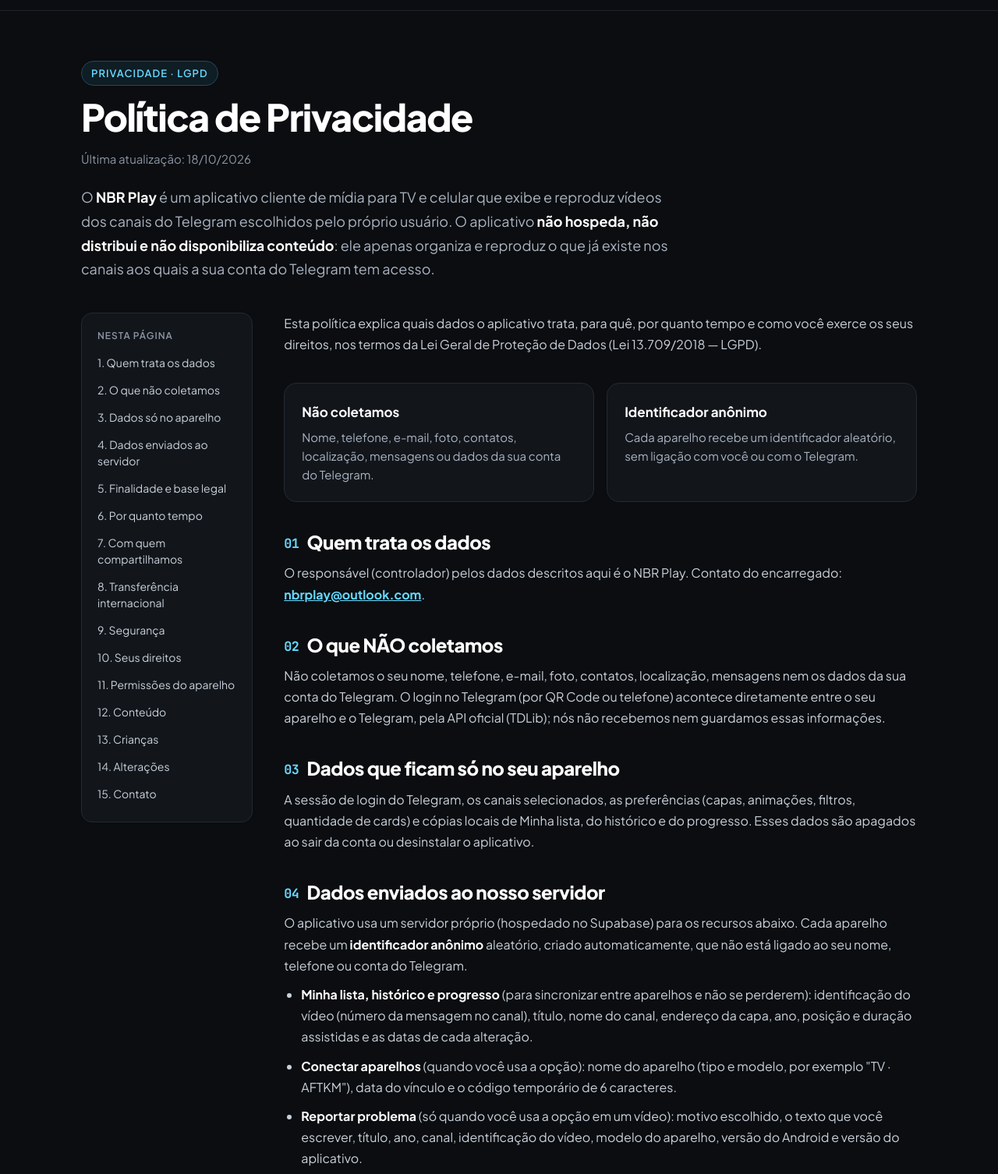
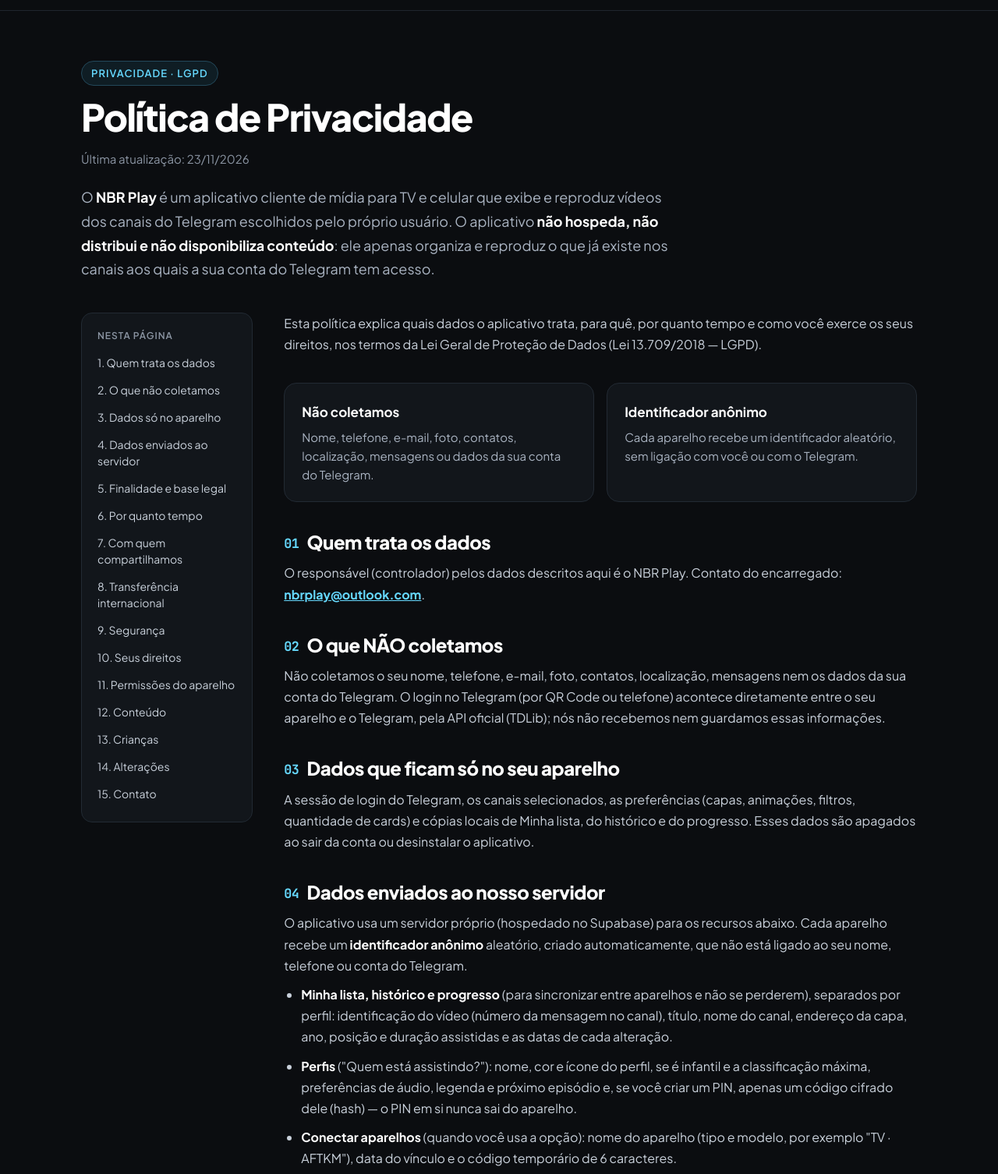
Before and after one commit to Nobrinho/ntv2, a plain HTML site: page site/index.html in a window 1280 px wide. Shown: the part 59-1565 px from the top of the page at 78% size. Drawn offline with Linux system fonts and the light colour scheme.

Commit message:
docs(privacidade): perfis, apagar meus dados e resposta das denúncias também no site

```diff
--- a/site/index.html
+++ b/site/index.html
@@ -30,7 +30,7 @@
   <div class="container doc-hero">
     <span class="eyebrow">Privacidade · LGPD</span>
     <h1>Política de Privacidade</h1>
-    <p class="date">Última atualização: 18/10/2026</p>
+    <p class="date">Última atualização: 23/11/2026</p>
     <p class="lead">O <strong>NBR Play</strong> é um aplicativo cliente de mídia para TV e celular que exibe e reproduz vídeos dos canais do Telegram escolhidos pelo próprio usuário. O aplicativo <strong>não hospeda, não distribui e não disponibiliza conteúdo</strong>: ele apenas organiza e reproduz o que já existe nos canais aos quais a sua conta do Telegram tem acesso.</p>
   </div>
 
@@ -81,9 +81,10 @@
         <h2><span class="num">04</span>Dados enviados ao nosso servidor</h2>
         <p>O aplicativo usa um servidor próprio (hospedado no Supabase) para os recursos abaixo. Cada aparelho recebe um <strong>identificador anônimo</strong> aleatório, criado automaticamente, que não está ligado ao seu nome, telefone ou conta do Telegram.</p>
         <ul>
-          <li><strong>Minha lista, histórico e progresso</strong> (para sincronizar entre aparelhos e não se perderem): identificação do vídeo (número da mensagem no canal), título, nome do canal, endereço da capa, ano, posição e duração assistidas e as datas de cada alteração.</li>
+          <li><strong>Minha lista, histórico e progresso</strong> (para sincronizar entre aparelhos e não se perderem), separados por perfil: identificação do vídeo (número da mensagem no canal), título, nome do canal, endereço da capa, ano, posição e duração assistidas e as datas de cada alteração.</li>
+          <li><strong>Perfis</strong> ("Quem está assistindo?"): nome, cor e ícone do perfil, se é infantil e a classificação máxima, preferências de áudio, legenda e próximo episódio e, se você criar um PIN, apenas um código cifrado dele (hash) — o PIN em si nunca sai do aparelho.</li>
           <li><strong>Conectar aparelhos</strong> (quando você usa a opção): nome do aparelho (tipo e modelo, por exemplo "TV · AFTKM"), data do vínculo e o código temporário de 6 caracteres.</li>
-          <li><strong>Reportar problema</strong> (só quando você usa a opção em um vídeo): motivo escolhido, o texto que você escrever, título, ano, canal, identificação do vídeo, modelo do aparelho, versão do Android e versão do aplicativo.</li>
+          <li><strong>Reportar problema</strong> (só quando você usa a opção em um vídeo): motivo escolhido, o texto que você escrever, título, ano, canal, identificação do vídeo, modelo do aparelho, versão do Android e versão do aplicativo. O administrador pode registrar uma resposta, que você vê em Configurações › Minha conta.</li>
           <li><strong>Dados de uso e diagnóstico</strong> (para encontrar falhas e melhorar o aplicativo): abertura do aplicativo, vídeo aberto (identificação do vídeo), erros de reprodução (código do erro, decodificador e formato do vídeo), buscas que não tiveram resultado (o texto pesquisado) e reportes enviados, sempre com o modelo do aparelho e a versão do aplicativo.</li>
           <li><strong>Pagamentos do NBR Play Premium</strong> (só se você assinar): plano escolhido, valor, situação do pagamento, número do pagamento no Mercado Pago, datas e a validade do Premium. O pagamento em si acontece no seu banco e no Mercado Pago: <strong>não recebemos nem guardamos</strong> seus dados bancários, CPF ou nome.</li>
           <li><strong>Dados técnicos de conexão</strong>: o endereço IP é usado no momento de cada acesso para segurança e para limitar abusos (limite de requisições por minuto). Ele não é associado ao seu perfil e fica apenas nos registros técnicos do provedor por poucos dias.</li>
@@ -149,6 +150,8 @@
         <p>Também é possível, sem pedir nada:</p>
         <ul>
           <li><strong>Desconectar aparelhos</strong> em Configurações › Conectar aparelhos;</li>
+          <li><strong>Apagar meus dados</strong> em Configurações › Minha conta: apaga do aparelho e do servidor perfis, Minha lista, histórico, progresso e dados de uso (as denúncias ficam, sem vínculo com você);</li>
+          <li><strong>Ver suas denúncias</strong> e a resposta do administrador em Configurações › Minha conta;</li>
           <li><strong>Apagar os dados do aparelho</strong> saindo da conta ou desinstalando o aplicativo — os dados do servidor são apagados automaticamente após 60 dias sem uso.</li>
         </ul>
       </section>
```
